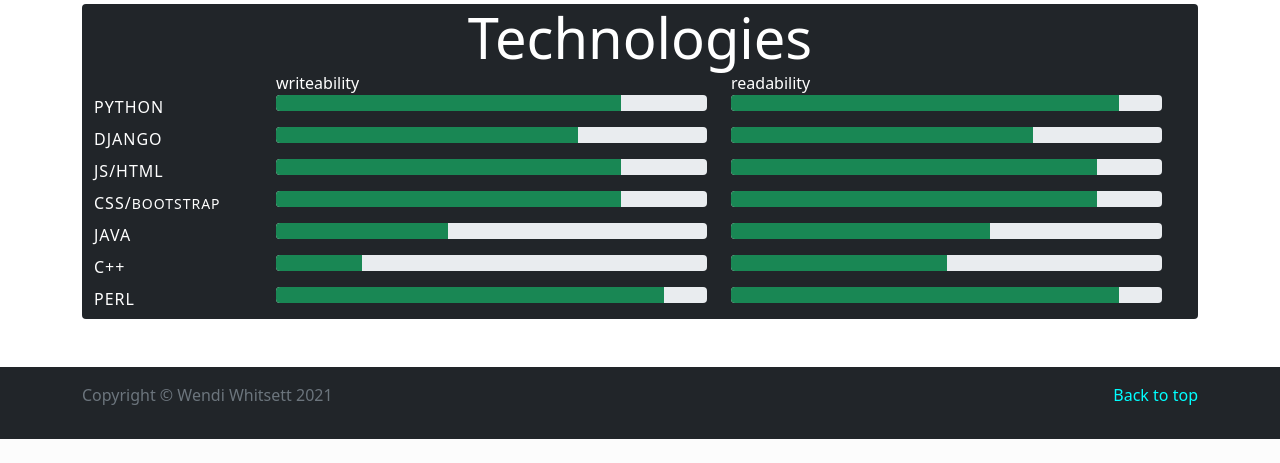
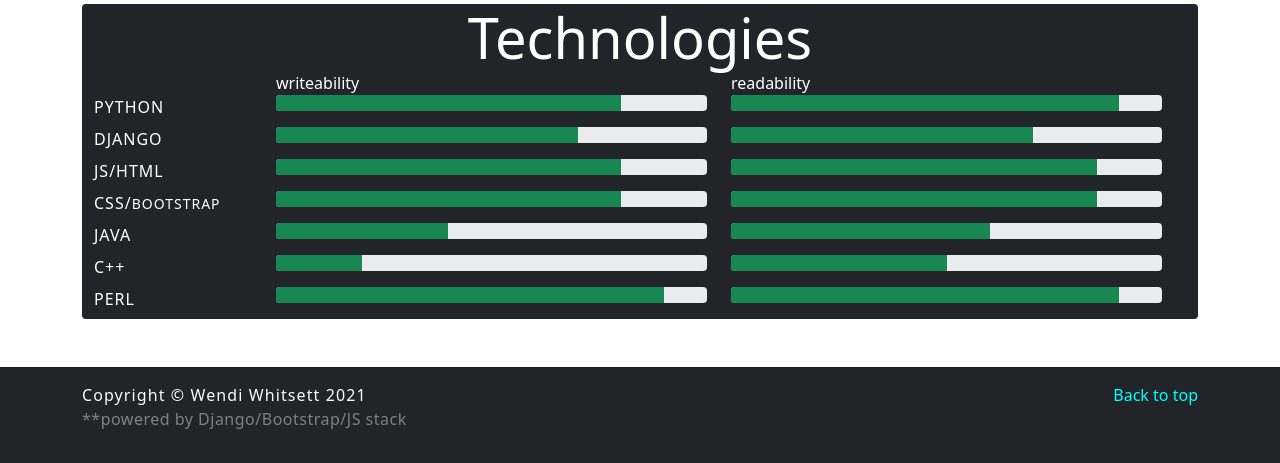
Before and after one commit to Hosjev/wwhitsett.info, a Django app: page / in a window 1280 px wide. Shown: the part 568-1031 px from the top of the page. Before the commit the page ends 1007 px from the top, so only its background shows below. Run offline with Django 3.2, Linux system fonts and the light colour scheme; data that the repository does not hold is empty; some libraries are stand-ins or nearby versions.

Commit message:
cleaned up root

```diff
--- a/wwhitsett/templates/base.html
+++ b/wwhitsett/templates/base.html
@@ -93,14 +93,6 @@
                             <div class="inner-text"><a id="past-info" href="#section-head">What has Wendi been up to lately?</a></div>
                         </div>
                     </div>
-                    <!-- <a id="past-info" href="#section-head">
-                        <div class="d-none d-md-block">
-                            <img src="{% static 'bubbleR.png' %}" alt="">
-                        </div>
-                        <div class="d-md-none">
-                            <img src="{% static 'bubbleL.png' %}" alt="">
-                        </div>
-                    </a> -->
                 </div>
             </div>
         </section>
@@ -224,7 +216,7 @@
                         </button>
                     </div>
                     <div class="modal-body bg-light">
-                        After the sale of my company, <strong>ITA Software</strong>, to <strong>Google</strong>, I took some time off to write, donate some of my technical skills to non-profits (mostly UX/UI work), delve into the doggy rescue business, and learn fencing. You can see some of the fruits of my labor <a href="http://wstone.site" target="_blank">here</a>. But after intense study over the past six months, I'm ready to tackle the next technical challenge! I love coding, and more so, I love problem-solving!
+                        After the sale of my company, <strong>ITA Software</strong>, to <strong>Google</strong>, I took some time off to write, donate my technical skills to non-profits (mostly UX/UI work), delve into the doggy rescue business, and learn fencing. You can see some of the fruits of my labor <a href="http://wstone.site" target="_blank">here</a>. But after intense study over the past six months, I'm ready to tackle the next technical challenge! I love coding, and more so, I love problem-solving!
                     </div>
                 </div>
             </div>
@@ -258,12 +250,14 @@
 
     </main>
 
-    <footer class="text-muted py-3 mt-5 bg-dark text-white">
+    <footer class="text-muted py-3 mt-5 bg-dark">
         <div class="container">
             <p class="float-end mb-1">
                 <a class="top-link" href="#">Back to top</a>
             </p>
-            <p>Copyright &copy; Wendi Whitsett <span>{% now "Y" %}</span></p>
+            <p style="color: azure; letter-spacing: 1.1px;">Copyright &copy; Wendi Whitsett <span>{% now "Y" %}</span>
+                <span class="d-none d-sm-block" style="color: gray; letter-spacing: .5px;">**powered by Django/Bootstrap/JS stack</span>
+            </p>
         </div>
     </footer>
 
```
Also changed, not shown: wwhitsett/static/bubbleL.png (deleted), wwhitsett/static/bubbleR.png (deleted), 1 other file.
